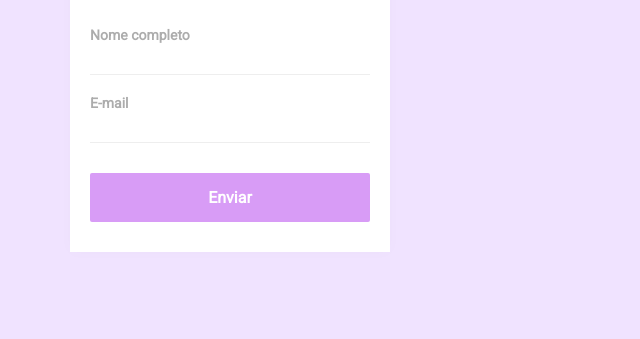
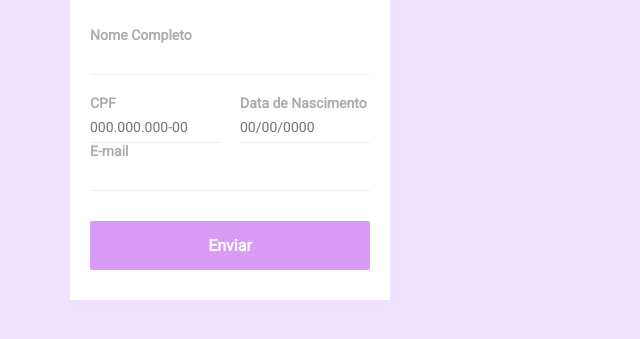
Before and after one commit to VitorAKR/AFABLU, a plain HTML site: page AFABLU/index.html in a window 1280 px wide. Shown: the part 211-550 px from the top of the page, without its empty margins (0-640 px from the left). Drawn offline with Linux system fonts and the light colour scheme.

Commit message:
Inserido campos de CPF e Data de nascimento

```diff
--- a/AFABLU/index.html
+++ b/AFABLU/index.html
@@ -146,8 +146,18 @@ form button[type="submit"]:hover {
                 <strong>Cadastro - AFABLU</strong>
                 <form>
                     <div class="input-block">
-                        <label for="nome_completo">Nome completo</label>
+                        <label for="nome_completo">Nome Completo</label>
                         <input id="nome_completo" name="nome_completo" required="" value="">
+                    </div>
+                    <div class="input-group">
+                    <div class="input-block">
+                        <label for="cpf">CPF</label>
+                        <input id="cpf" name="cpf" required="" value="" placeholder="000.000.000-00" maxlength="14">
+                    </div>
+                    <div class="input-block">
+                        <label for="data_nascimento">Data de Nascimento</label>
+                        <input id="data_nascimento" name="data_nascimento" required="" value="" placeholder="00/00/0000" maxlength="10">
+                    </div>
                     </div>
                     <div class="input-block">
                         <label for="email">E-mail</label>
```
